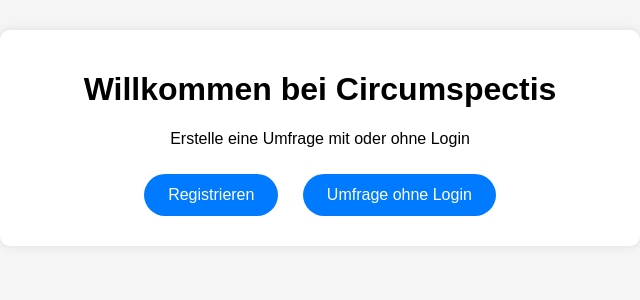
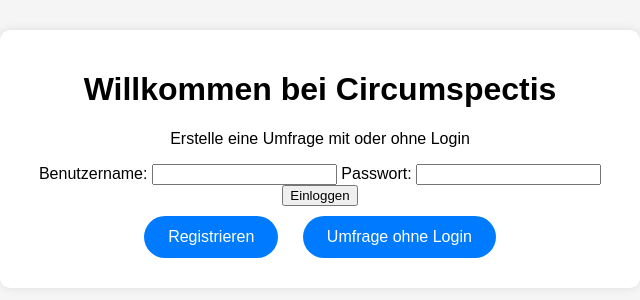
Before and after one commit to Berkay9712/webapp24, a Flask app: page / in a window 1280 px wide. Shown: the top 300 px of the page, without its empty margins (320-960 px from the left). Run offline with Flask 3, Linux system fonts and the light colour scheme.

Commit message:
Update index.html / Anmeldeoption

```diff
--- a/templates/index.html
+++ b/templates/index.html
@@ -23,6 +23,19 @@
         <h1>Willkommen bei Circumspectis</h1>
         <p>Erstelle eine Umfrage mit oder ohne Login</p>
 
+        <!-- Login-Formular direkt auf der Startseite -->
+        <div class="form-container">
+            <form action="{{ url_for('home') }}" method="POST">
+                <label for="username">Benutzername:</label>
+                <input type="text" id="username" name="username" required>
+
+                <label for="password">Passwort:</label>
+                <input type="password" id="password" name="password" required>
+
+                <button type="submit">Einloggen</button>
+            </form>
+        </div>
+
         <!-- Registrierung & Gast-Option -->
         <a href="{{ url_for('register') }}"><button class="button register-btn">Registrieren</button></a>
         <a href="{{ url_for('create') }}"><button class="button guest-btn">Umfrage ohne Login</button></a>
```
